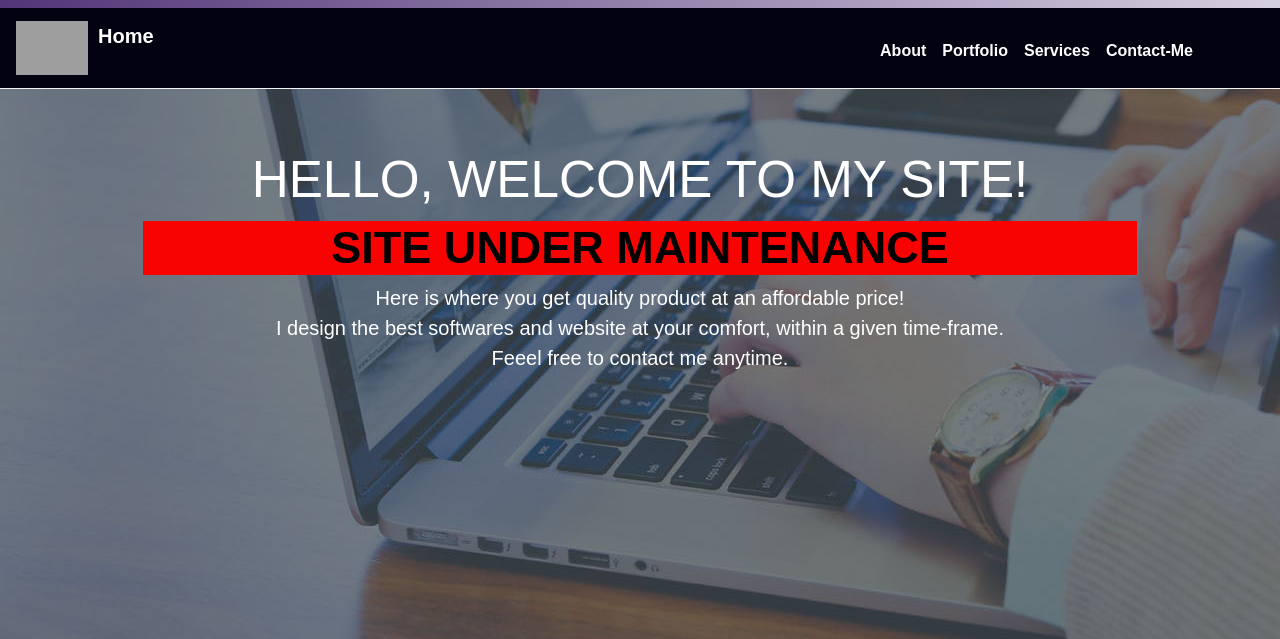
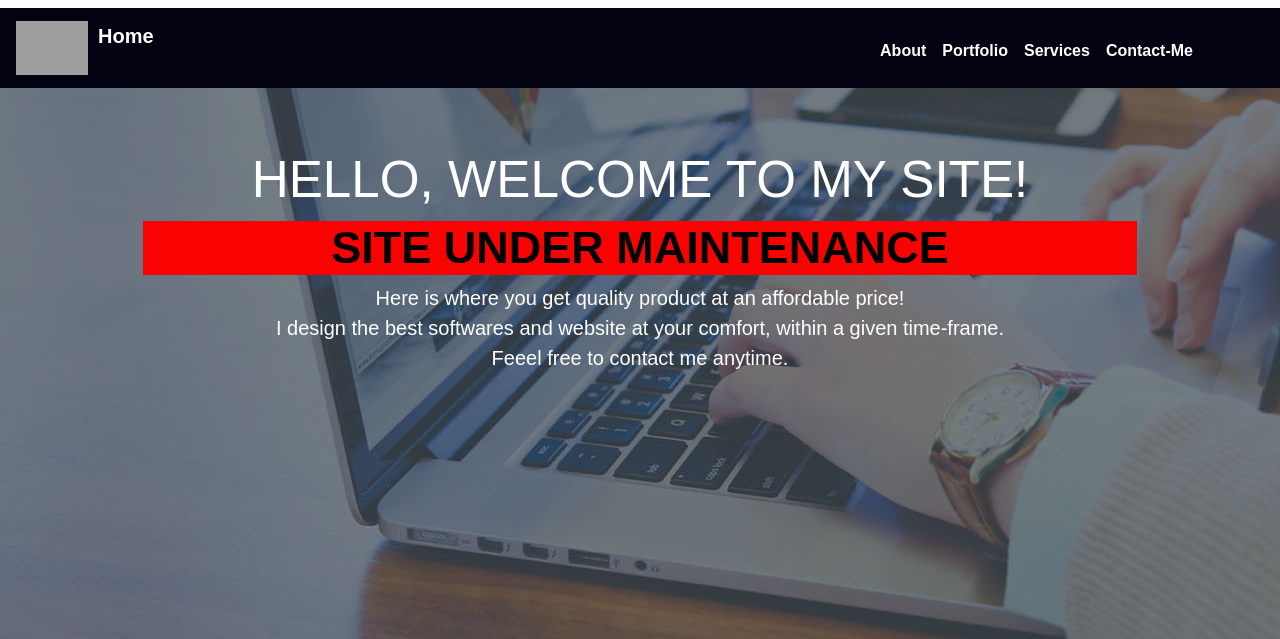
Before and after one commit to mourice-oduor/Personal-Website, a PHP site: page / in a window 1280 px wide. Shown: the top 639 px of the page. Run offline with PHP 8.4, Linux system fonts and the light colour scheme; some libraries are stand-ins or nearby versions; grey boxes are pictures that could not be loaded.

Commit message:
Update site

```diff
--- a/css/style.css
+++ b/css/style.css
@@ -46,7 +46,7 @@ html {
 .grad-bar {
   width: 100%;
   height: 8px;
-  background: linear-gradient(-45deg, rgb(250, 251, 252), rgb(74, 43, 114), rgb(7, 5, 112), rgb(1, 1, 49));
+  background: linear-gradient(-45deg, rgb(255, 255, 255),  rgb(252, 251, 253), rgb(7, 5, 112), rgb(1, 1, 49));
   background-size: 400% 400%;
   -webkit-animation: gradbar 5s ease infinite;
 	-moz-animation: gradbar 5s ease infinite;
@@ -98,7 +98,7 @@ header {
   color: rgb(2, 2, 17);
   min-height:70px;
   /* border-bottom: 0.1rem solid #041d88; */
-  border-bottom: 0.1rem solid #f4f4f4;
+  /* border-bottom: 0.1rem solid #f4f4f4; */
   overflow: hidden;
 }
 .navbar-brand, .nav-link {
```
